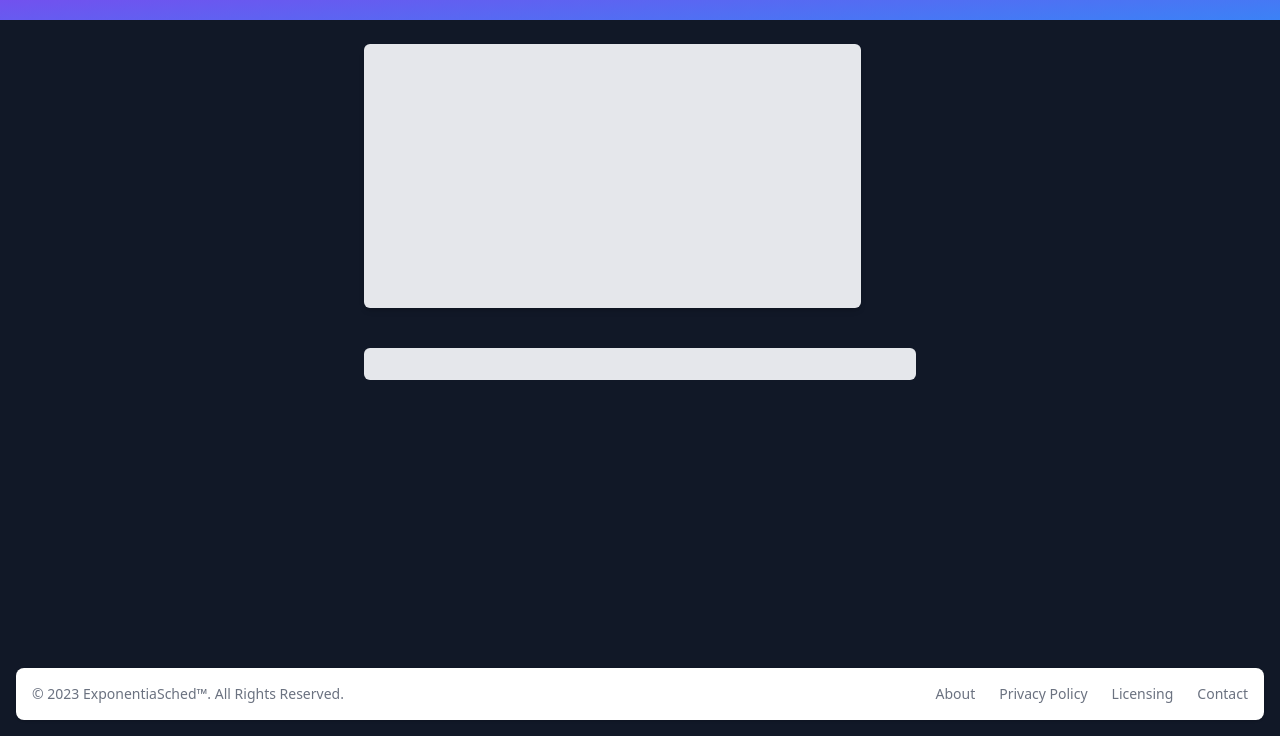
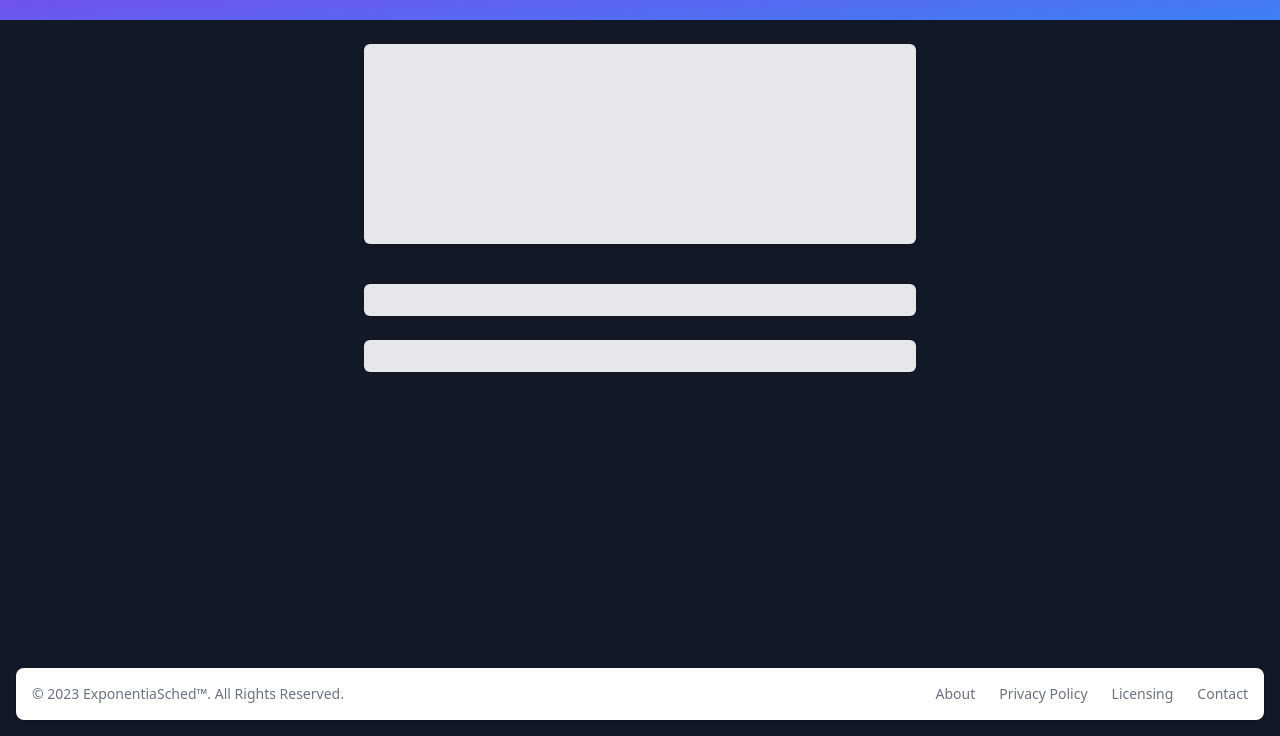
Before and after one commit to Sri-Krishna-R-Hebbar/ExponentiaSched, a website: page results.html in a window 1280 px wide. Shown: the part 64-800 px from the top of the page. Drawn offline with nearby package versions, Linux system fonts and the light colour scheme.

Commit message:
did few changes in the Gantt Chart and added a section of solutions

```diff
--- a/js/ganttChart.js
+++ b/js/ganttChart.js
@@ -1,23 +1,48 @@
 function renderGanttChart(scheduledProcesses) {
   const canvas = document.getElementById("ganttChart");
   const ctx = canvas.getContext("2d");
-  const barHeight = 90; // Height of each bar
-  // const barSpacing = 10; // Space between bars
+  const barHeight = 90;
+  const chartHeight = 200; // Height for the canvas
 
-  // Clear the canvas
-  ctx.clearRect(0, 0, canvas.width, canvas.height);
+  // Calculate total width based on the end time of the last process
+  const totalTime = scheduledProcesses[scheduledProcesses.length - 1].endTime;
+  const scaleFactor = 30; // Adjust this value to change the width of the bars
+  canvas.width = totalTime * scaleFactor; // Set canvas width dynamically
+
+  ctx.clearRect(0, 0, canvas.width, chartHeight);
+
+  const colors = [
+    "rgba(75, 192, 192, 0.7)",
+    "rgba(255, 99, 132, 0.7)",
+    "rgba(255, 206, 86, 0.7)",
+    "rgba(54, 162, 235, 0.7)",
+    "rgba(153, 102, 255, 0.7)",
+    "rgba(255, 159, 64, 0.7)"
+  ];
+
+  // Draw the heading inside the canvas
+  ctx.fillStyle = "#000"; // Black color for the heading
+  ctx.font = "20px Arial";
+  ctx.textAlign = "center";
+  ctx.fillText("Gantt Chart", canvas.width / 2, 30); // Centered heading
 
   scheduledProcesses.forEach((process, index) => {
-    const startX = process.startTime * 30; // Scale for better visibility
-    const width = (process.endTime - process.startTime) * 30; // Scale for better visibility
-    // const y = index * (barHeight + barSpacing); // Position each bar
+    const startX = (process.startTime * scaleFactor); // Adjusted to start from the left
+    const width = (process.endTime - process.startTime) * scaleFactor;
+    ctx.fillStyle = colors[index % colors.length];
+    ctx.fillRect(startX, 50, width, barHeight);
 
-    // Draw the rectangle
-    ctx.fillStyle = "rgba(75, 192, 192, 0.5)";
-    ctx.fillRect(startX, 0, width, barHeight);
+    ctx.fillStyle = "#000";
+    ctx.font = "16px Arial";
+    ctx.textAlign = "left";
+    ctx.fillText(`P${process.processId}`, startX + 10, 50 + 20);
+    ctx.font = "9px Arial";
 
-    // Draw process ID
-    ctx.fillStyle = "#000";
-    ctx.fillText(`P${process.processId}`, startX + 5, 0 + 20);
+    // Show start time only for the first process or if there's a gap
+    if (index === 0 || (process.startTime > scheduledProcesses[index - 1].endTime)) {
+      ctx.fillText(`${process.startTime}`, startX + 2, 50 + barHeight + 10); // Display start time
+    }
+
+    ctx.fillText(`${process.endTime}`, startX + width - 3, 50 + barHeight + 10); // Display end time
   });
 }
--- a/js/input.js
+++ b/js/input.js
@@ -17,6 +17,7 @@ document.getElementById('generateFormButton').addEventListener('click', function
       processIdInput.type = 'text';
       processIdInput.name = `processId_${i}`;
       processIdInput.classList.add('mt-1', 'block', 'w-full');
+      processIdInput.style.color = 'black';
       processIdInput.required = true;
       processIdLabel.appendChild(processIdInput);
       fieldset.appendChild(processIdLabel);
@@ -28,6 +29,7 @@ document.getElementById('generateFormButton').addEventListener('click', function
       burstTimeInput.type = 'number';
       burstTimeInput.name = `burstTime_${i}`;
       burstTimeInput.classList.add('mt-1', 'block', 'w-full');
+      burstTimeInput.style.color = 'black';
       burstTimeInput.required = true;
       burstTimeInput.min = 1;
       burstTimeLabel.appendChild(burstTimeInput);
@@ -40,6 +42,7 @@ document.getElementById('generateFormButton').addEventListener('click', function
       arrivalTimeInput.type = 'number';
       arrivalTimeInput.name = `arrivalTime_${i}`;
       arrivalTimeInput.classList.add('mt-1', 'block', 'w-full');
+      arrivalTimeInput.style.color = 'black';
       arrivalTimeInput.required = true;
       arrivalTimeInput.min = 0;
       arrivalTimeLabel.appendChild(arrivalTimeInput);
@@ -52,6 +55,7 @@ document.getElementById('generateFormButton').addEventListener('click', function
       deadlineInput.type = 'number';
       deadlineInput.name = `deadline_${i}`;
       deadlineInput.classList.add('mt-1', 'block', 'w-full');
+      deadlineInput.style.color = 'black';
       deadlineInput.required = true;
       deadlineInput.min = 1;
       deadlineLabel.appendChild(deadlineInput);
--- a/js/results.js
+++ b/js/results.js
@@ -1,20 +1,66 @@
 document.addEventListener("DOMContentLoaded", () => {
   const processes = JSON.parse(localStorage.getItem("processes"));
-  const scheduledProcesses = scheduleEAD(processes);
+  const { scheduledProcesses, priorityLog } = scheduleEAD(processes); // Destructure to get both
 
   renderGanttChart(scheduledProcesses);
 
   // Calculate metrics
   const totalBurstTime = processes.reduce((sum, p) => sum + p.burstTime, 0);
-  const turnaroundTime = scheduledProcesses[scheduledProcesses.length - 1].endTime;
-  const waitingTime = turnaroundTime - totalBurstTime;
-  const throughput = processes.length / turnaroundTime;
+  const turnaroundTimes = scheduledProcesses.map((process, index) => {
+    return process.endTime - processes.find(p => p.processId === process.processId).arrivalTime;
+  });
+  const totalTurnaroundTime = turnaroundTimes.reduce((sum, time) => sum + time,  0);
+  const avgTurnaroundTime = totalTurnaroundTime / scheduledProcesses.length;
+
+  const waitingTimes = scheduledProcesses.map((process, index) => {
+    return process.startTime - processes.find(p => p.processId === process.processId).arrivalTime;
+  });
+  const totalWaitingTime = waitingTimes.reduce((sum, time) => sum + time, 0);
+  const avgWaitingTime = totalWaitingTime / scheduledProcesses.length;
+
+  const throughput = processes.length / scheduledProcesses[scheduledProcesses.length - 1].endTime;
 
   document.getElementById("metricsTable").innerHTML = `
-    <h3>Metrics:</h3>
+    <h3 style="text-align: center; font-size: 24px; font-weight: bold; margin-bottom: 16px;">Metrics:</h3>
     <p><strong>Total Burst Time:</strong> ${totalBurstTime}</p>
-    <p><strong>Turnaround Time:</strong> ${turnaroundTime}</p>
-    <p><strong>Waiting Time:</strong> ${waitingTime}</p>
+    <p><strong>Total Turnaround Time:</strong> ${totalTurnaroundTime}</p>
+    <p><strong>Average Turnaround Time:</strong> ${avgTurnaroundTime.toFixed(2)} unit time</p>
+    <p><strong>Average Waiting Time:</strong> ${avgWaitingTime.toFixed(2)} unit time</p>
     <p><strong>Throughput:</strong> ${throughput.toFixed(2)} processes/unit time</p>
   `;
+
+  // Generate step-by-step solution
+  const steps = generateSteps(processes, scheduledProcesses, priorityLog);
+  document.getElementById("solutionSteps").innerHTML = steps;
 });
+
+function generateSteps(processes, scheduledProcesses, priorityLog) {
+  let steps = `<h3 style="text-align: center; font-size: 24px; font-weight: bold; margin-bottom: 16px;">Step-by-Step Solution:</h3>`;
+  steps += `<ol>`;
+
+  // Initial Setup
+  steps += `<li><strong>Input Data:</strong><br>`;
+  processes.forEach(p => {
+    steps += `Process ID: ${p.processId}, Arrival Time: ${p.arrivalTime}, Burst Time: ${p.burstTime}, Deadline: ${p.deadline}<br>`;
+  });
+  steps += `</li>`;
+
+  // Execution Steps
+  let currentTime = 0;
+  steps += `<strong>Priority Calculations:</strong><br>`;
+  scheduledProcesses.forEach((process, index) => {
+    steps += `<li>Time ${currentTime}: Executing Process with ID: ${process.processId}<br>`;
+    steps += `Start Time: ${currentTime}, End Time: ${process.endTime}<br>`;
+
+    // Show priority calculations for this time step
+    const prioritiesAtTime = priorityLog.filter(log => log.time === currentTime || log.processId === process.processId);
+    prioritiesAtTime.forEach(log => {
+      steps += `Process ID: ${log.processId}, Waiting Time: ${log.waitingTime}, Deadline: ${log.deadline} <br> Priority = 1 /${log.deadline} + e^${log.waitingTime} = ${log.priority.toFixed(2)}<br>`;
+    });
+
+    currentTime = process.endTime;
+  });
+
+  steps += `</li></ol>`;
+  return steps;
+}
--- a/js/scheduler.js
+++ b/js/scheduler.js
@@ -6,12 +6,22 @@ function scheduleEAD(processes) {
   let currentTime = 0;
   const scheduledProcesses = [];
   let remainingProcesses = processes.map(p => ({ ...p }));
+  const priorityLog = []; // To store priority calculations
 
   while (remainingProcesses.length > 0) {
     remainingProcesses.forEach(process => {
       if (process.arrivalTime <= currentTime) {
         process.waitingTime = Math.max(0, currentTime - process.arrivalTime);
         process.priority = calculatePriority(process.deadline, process.waitingTime);
+
+        // Log the priority calculation
+        priorityLog.push({
+          time: currentTime,
+          processId: process.processId,
+          priority: process.priority,
+          waitingTime: process.waitingTime,
+          deadline: process.deadline
+        });
       }
     });
 
@@ -36,5 +46,5 @@ function scheduleEAD(processes) {
     }
   }
 
-  return scheduledProcesses;
+  return { scheduledProcesses, priorityLog }; // Return both scheduled processes and priority log
 }
--- a/results.html
+++ b/results.html
@@ -5,6 +5,12 @@
   <meta name="viewport" content="width=device-width, initial-scale=1.0">
   <title>Results - EAD Scheduling</title>
   <link href="./css/output.css" rel="stylesheet">
+  <style>
+    #ganttChart {
+      width: 100%; /* Ensure it takes full width */
+      height: 200px; /* Set a fixed height */
+    }
+  </style>
   <script src="https://cdn.jsdelivr.net/npm/chart.js"></script>
 </head>
 <body class="bg-gray-900 text-white flex flex-col min-h-screen">
@@ -15,9 +21,9 @@
 
   <main class="p-6 min-w-[600px] max-w-4xl mx-auto text-black flex-grow">
 
-    <canvas id="ganttChart" class="bg-gray-200 shadow-md p-4 mb-10 rounded-md w-[90%]"></canvas>
-
+    <canvas id="ganttChart" class="bg-gray-200 shadow-md p-4 mb-10 rounded-md w-full" style="max-width: 1000px; height: 200px;"></canvas>
     <div id="metricsTable" class="text-left p-4 bg-gray-200 rounded-md"></div>
+    <div id="solutionSteps" class="text-left p-4 bg-gray-200 rounded-md mt-6"></div>
   </main>
 
   <script src="./js/scheduler.js"></script>
```
